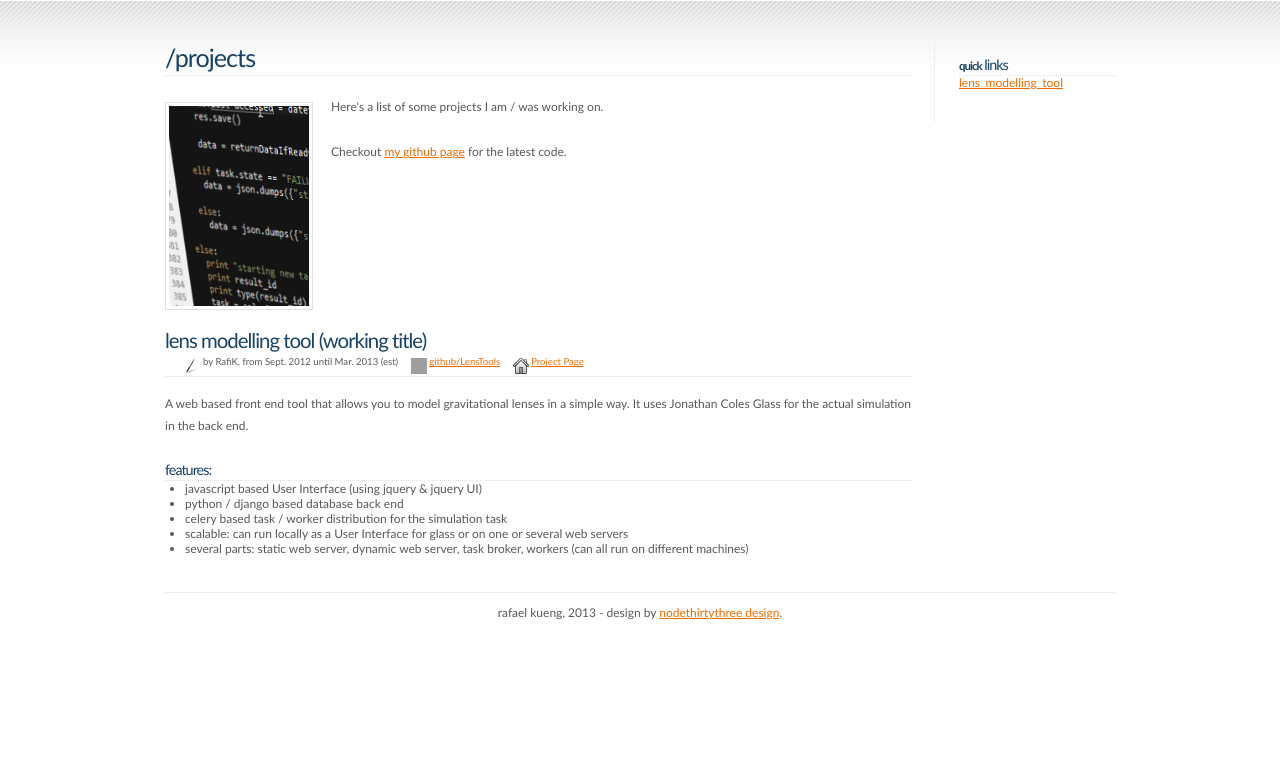
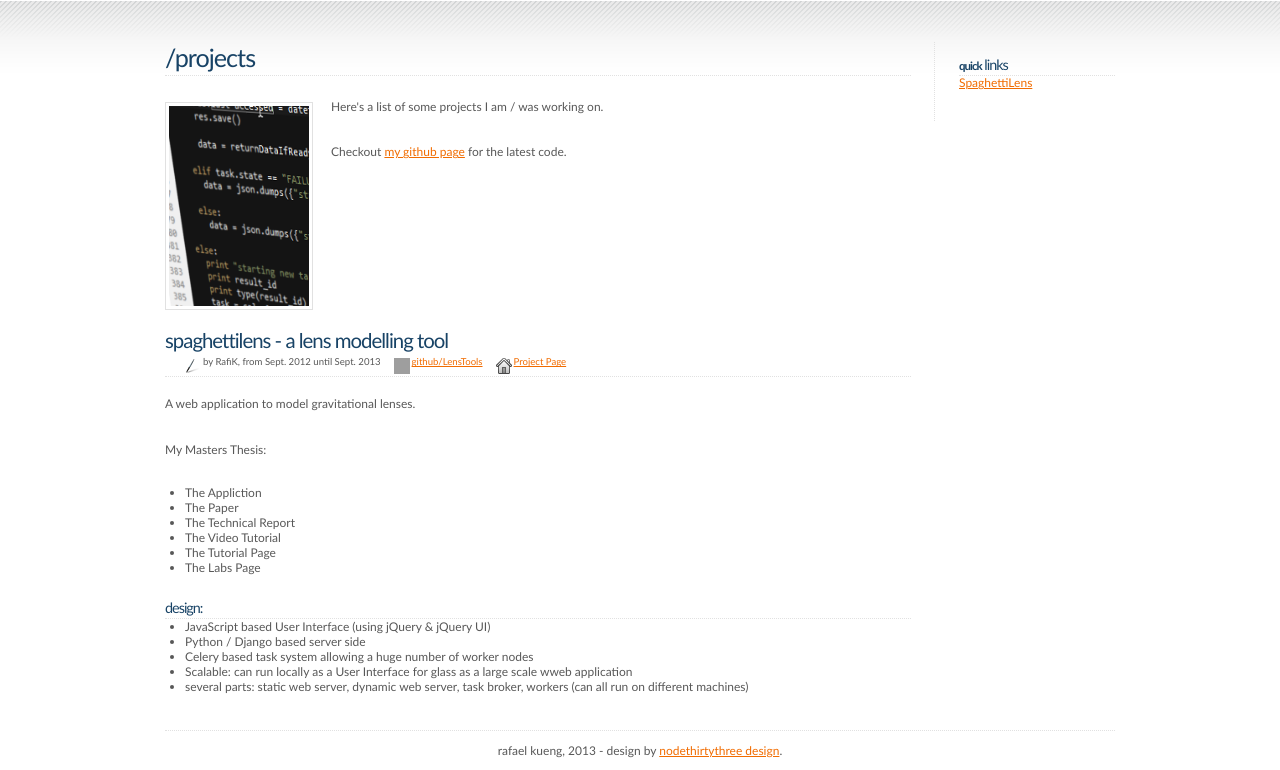
Before and after one commit to RafiKueng/mypage, a PHP site: page /index.php?p=projects in a window 1280 px wide. Shown: the part 122-892 px from the top of the page. Before the commit the page ends 742 px from the top, so only its background shows below. Run offline with PHP 8.4, Linux system fonts and the light colour scheme; grey boxes are pictures that could not be loaded.

Commit message:
update for paper link

```diff
--- a/index.php
+++ b/index.php
@@ -65,6 +65,23 @@ function listdir_by_date($path){
     $_GET["p"] = "home";
   }
 
+  if (isset($_GET["f"]) && file_exists("./files/".$_GET["f"])) {
+    $file = "./files/".$_GET["f"];
+    header('Content-Description: File Transfer');
+    header('Content-Type: application/octet-stream');
+    header('Content-Disposition: attachment; filename='.basename($file));
+    header('Content-Transfer-Encoding: binary');
+    header('Expires: 0');
+    header('Cache-Control: must-revalidate, post-check=0, pre-check=0');
+    header('Pragma: public');
+    header('Content-Length: ' . filesize($file));
+    ob_clean();
+    flush();
+    readfile($file);
+    exit;
+  }
+
+
   foreach($pages as $name=>$link) {
     $str = '<li><a href="' . $link . '" ';
     if ($_GET["p"]==$name) {
--- a/sites/projects.php
+++ b/sites/projects.php
@@ -1,3 +1,9 @@
+<?php
+  $path = './sites/projects/';
+?>
+
+
+<?php if (!isset($_GET["n"]) || empty($_GET["n"])) { ?>
 <h3>/projects</h3>
 <img src="images/code.png" class="floatTL" alt="Something scenic" />
 
@@ -11,7 +17,7 @@
 <br class="clear" />
 
 <?php
-  $path = './sites/projects/';
+
   $dir = listdir_by_date($path);
 
   foreach($dir as $time => $file){
@@ -26,4 +32,14 @@
     include $filepath;
     echo "</div>";
   }
+
+} else {
+  $pname = $_GET["n"];
+  $img = "sites/projects/".$pname.".png";
+  echo "<h3>/projects/{$pname}/</h3>\n";
+  if (file_exists($img)) {
+    echo "<img src='{$img}' class='floatTL' alt='Something scenic' />\n";
+  }
+  include $path . $pname . ".php";
+}
 ?>
--- /dev/null
+++ b/sites/projects/SpaghettiLens.php
@@ -0,0 +1,28 @@
+<h3>SpaghettiLens - A Lens Modelling Tool</h3>
+<ul class="post_info">
+  <li class="date">by RafiK, from Sept. 2012 until Sept. 2013</li>
+  <li class="github"><a href="https://github.com/RafiKueng/LensTools">github/LensTools</a></li>
+  <li class="projecthome"><a href="#">Project Page</a></li>
+</ul>
+<p>
+  A web application to model gravitational lenses.
+</p>
+<p>
+  My Masters Thesis:
+  <ul>
+    <li>The Appliction</li>
+    <li>The Paper</li>
+    <li>The Technical Report</li>
+    <li>The Video Tutorial</li>
+    <li>The Tutorial Page</li>
+    <li>The Labs Page</li>
+  </ul>
+</p>
+<h4>Design:</h4>
+<ul>
+  <li>JavaScript based User Interface (using jQuery & jQuery UI)</li>
+  <li>Python / Django based server side</li>
+  <li>Celery based task system allowing a huge number of worker nodes</li>
+  <li>Scalable: can run locally as a User Interface for glass as a large scale wweb application</li>
+  <li>several parts: static web server, dynamic web server, task broker, workers (can all run on different machines)</li>
+</ul>
--- a/sites/projects/lens_modelling_tool.php
+++ /dev/null
@@ -1,17 +0,0 @@
-<h3>Lens Modelling Tool (working title)</h3>
-<ul class="post_info">
-  <li class="date">by RafiK, from Sept. 2012 until Mar. 2013 (est)</li>
-  <li class="github"><a href="https://github.com/RafiKueng/LensTools">github/LensTools</a></li>
-  <li class="projecthome"><a href="#">Project Page</a></li>
-</ul>
-<p>
-  A web based front end tool that allows you to model gravitational lenses in a simple way. It uses Jonathan Coles Glass for the actual simulation in the back end.
-</p>
-<h4>Features:</h4>
-<ul>
-  <li>javascript based User Interface (using jquery & jquery UI)</li>
-  <li>python / django based database back end</li>
-  <li>celery based task / worker distribution for the simulation task</li>
-  <li>scalable: can run locally as a User Interface for glass or on one or several web servers</li>
-  <li>several parts: static web server, dynamic web server, task broker, workers (can all run on different machines)</li>
-</ul>
```
Also changed, not shown: images/skype.png (added), 1 other file.
